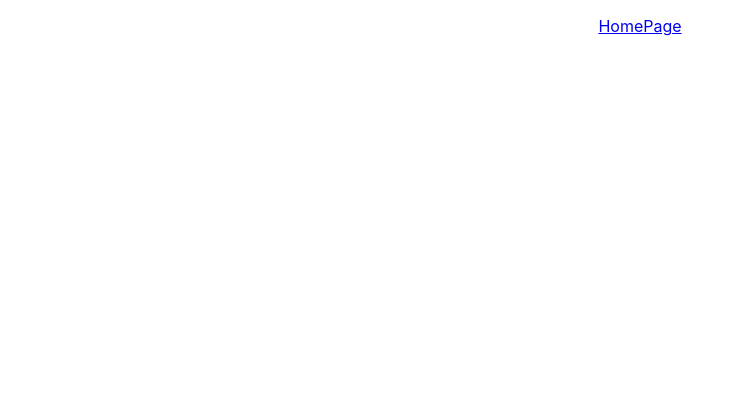
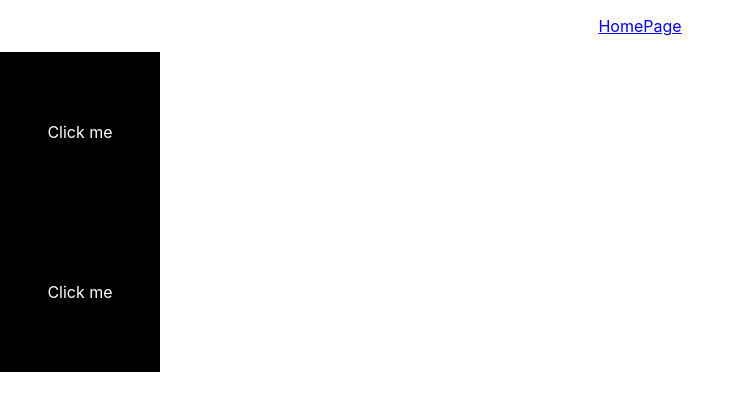
Before and after one commit to sai6855/my-react-template, a React (Create React App) app: page /detect-click-outside in a window 1280 px wide. Before the commit this address had no page. Shown: the top 410 px of the page, without its empty margins (0-745 px from the left). Built offline with nearby package versions, Linux system fonts and the light colour scheme.

Commit message:
added detect outside click hook

```diff
--- a/src/App.tsx
+++ b/src/App.tsx
@@ -5,6 +5,7 @@ import Practise from "./Interview-questions/practise";
 import CustomRedux from "./Pages/CustomRedux";
 //import CachePage from "./Pages/CachePage";
 import DebounceExample from "./Pages/DebounceExample";
+import DetectOutside from "./Pages/DetectOutside";
 import EventDelegation from "./Pages/EventDelegation";
 import HomePage from "./Pages/HomePage";
 import InfiniteScroll from "./Pages/InfiniteScroll";
@@ -32,6 +33,7 @@ function App() {
             <Route path="/event-delegation" element={<EventDelegation />} />
             <Route path="/practise" element={<Practise />} />
             <Route path="/custom-redux" element={<CustomRedux />} />
+            <Route path="/detect-click-outside" element={<DetectOutside />} />
           </Routes>
         </BrowserRouter>
       </div>
--- /dev/null
+++ b/src/Pages/DetectOutside.js
@@ -0,0 +1,58 @@
+import { useRef } from "react";
+import useDetectOutsideClick from "../common-code/Hooks/useDetectOutsideClick";
+
+const DetectOutside = () => {
+  const ref = useRef(null);
+  const ref2 = useRef(null);
+
+  const isOutsideClicked = useDetectOutsideClick(ref);
+  const isOutsideClicked2 = useDetectOutsideClick(ref2);
+
+  return (
+    <>
+      <div
+        style={{
+          width: "10rem",
+          height: "10rem",
+          backgroundColor: "black",
+          display: "flex",
+          justifyContent: "center",
+          alignItems: "center",
+          color: "white",
+        }}
+        ref={ref}
+      >
+        <p>
+          {isOutsideClicked === null
+            ? "Click me"
+            : isOutsideClicked
+            ? "Clicked outside"
+            : "Clicked inside"}
+        </p>
+      </div>
+
+      <div
+        style={{
+          width: "10rem",
+          height: "10rem",
+          backgroundColor: "black",
+          display: "flex",
+          justifyContent: "center",
+          alignItems: "center",
+          color: "white",
+        }}
+        ref={ref2}
+      >
+        <p>
+          {isOutsideClicked2 === null
+            ? "Click me"
+            : isOutsideClicked2
+            ? "Clicked outside"
+            : "Clicked inside"}
+        </p>
+      </div>
+    </>
+  );
+};
+
+export default DetectOutside;
--- a/src/Pages/HomePage.tsx
+++ b/src/Pages/HomePage.tsx
@@ -23,6 +23,7 @@ const HomePage = () => {
         <Link to="/event-delegation">event-delegation/ event-bubling</Link>
         <Link to="/practise">practise</Link>
         <Link to="/custom-redux">Custom-Redux</Link>
+        <Link to="/detect-click-outside">detect-click-outside</Link>
       </AddPropstochild>
     </div>
   );
--- /dev/null
+++ b/src/common-code/Hooks/useDetectOutsideClick.ts
@@ -0,0 +1,34 @@
+import React, { useCallback, useEffect } from "react";
+
+interface E extends MouseEvent {
+  path?: any[];
+}
+
+const useDetectOutsideClick = (ref: React.MutableRefObject<any>) => {
+  const [isOutsideClicked, setIsOutsideClicked] = React.useState<
+    null | boolean
+  >(null);
+  const handleClick = useCallback(
+    (e: E) => {
+      const path = e.path || (e.composedPath && e.composedPath());
+
+      if (path.includes(ref.current)) {
+        setIsOutsideClicked(false);
+      } else {
+        setIsOutsideClicked(true);
+      }
+    },
+    [ref]
+  );
+
+  useEffect(() => {
+    document.addEventListener("click", handleClick);
+    return () => {
+      document.removeEventListener("click", handleClick);
+    };
+  }, [handleClick]);
+
+  return isOutsideClicked;
+};
+
+export default useDetectOutsideClick;
```
